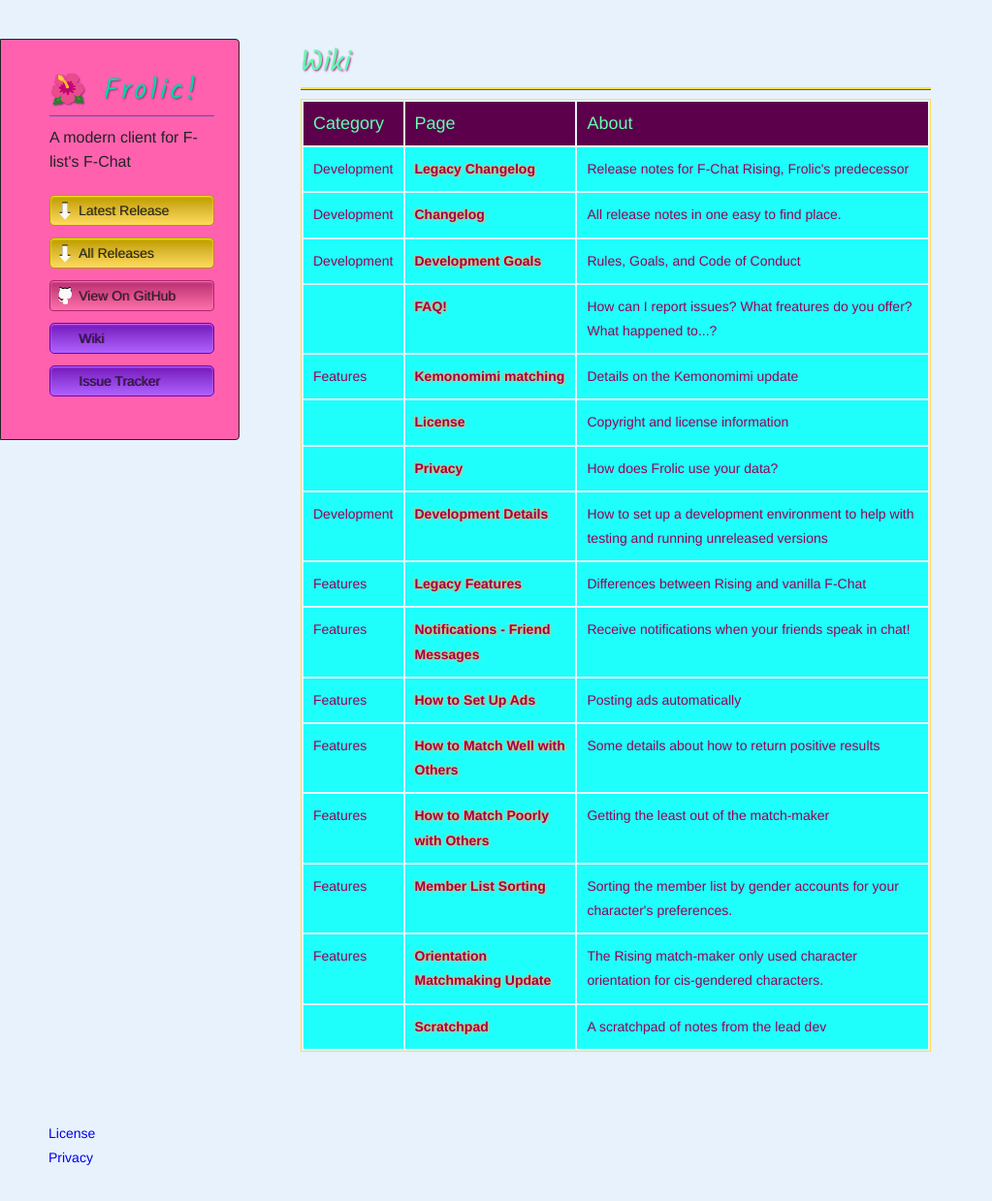
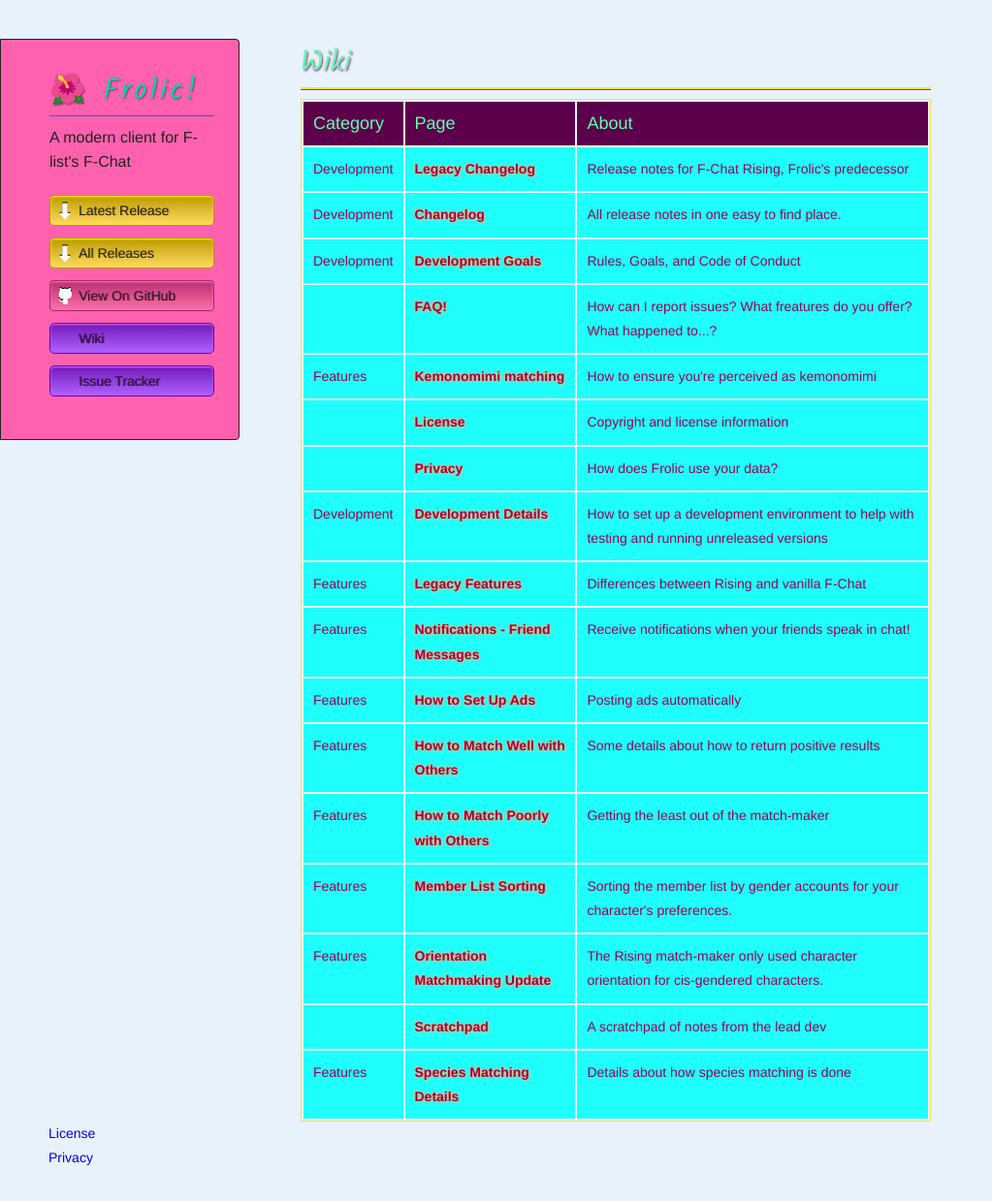
Before and after one commit to Frolic-chat/frolic-chat.github.io, a Jekyll site: the page built from wiki.md, in a window 1280 px wide and 1239 px high. Shown: the whole window at 97% size, without its empty margins (0-1023 px from the left). Built offline with Jekyll 4.4.1, drawn with Linux system fonts in a browser that asks for light colours; part of the change alters nothing that is shown.

Commit message:
In prep for incoming change

```diff
--- a/wiki/features/Kemonomimi.md
+++ b/wiki/features/Kemonomimi.md
@@ -1,7 +1,7 @@
 ---
 title: Kemonomimi matching
 layout: default
-excerpt: Details on the Kemonomimi update
+excerpt: How to ensure you're perceived as kemonomimi
 ---
 # 0.5.0 The Great Catgirl Remix
 This update adds the necessary architecture to support kemonomimi in Furry Pairing matching.
@@ -19,4 +19,4 @@ In many cases, a pairing preference simply won't show up as part of the matching
 
 *Remember:* It is not possible for an automated machine to make decisions for you, but hopefully this change will make your partner selection easier by showing you potential partners with caveats.
 
-<sub>While it would certainly be better to just have a checkbox, the chat client cannot send arbitrary data across the F-List network, therefore there'd be no way for other chatters to detect what you've set. Therefore, some manner of transferable information needs to be used. This is the best we have for now.</sub>
+<small>While it would certainly be better to just have a checkbox, the chat client cannot send arbitrary data across the F-List network, therefore there'd be no way for other chatters to detect what you've set. Therefore, some manner of transferable information needs to be used. This is the best we have for now.</small>
--- /dev/null
+++ b/wiki/features/species-matching.md
@@ -0,0 +1,84 @@
+---
+title: Species Matching Details
+layout: default
+excerpt: Details about how species matching is done
+---
+# Species Matching in Frolic
+## Abstract
+F-List allows players to assign species to their kinks list, showing a Favorite/Yes/Maybe/No preference towards a given species. However, F-List does not allow any way to match those species preferences to a player's manually-entered species phrase. This means players have to sift through other players' kinks list just to figure out if their species is acceptable to that player. A lot of frustration can arise from finding a character and deciding you're a good match, only to get to the very bottom of their kinks list only to find they've put your character's species is a firm "No".
+
+Frolic continues to use F-Chat Rising's matchmaker for species matching. The Rising matchmaker uses a list of creatures that players enter on their profile, and pairs them to a generic creature name. For example, most creatures that start with "Were" are collectively grouped under "Lycanthrope".
+
+Species are added to the list of detected species manually by Frolic developers. The full mapping of species is [quite extensive](https://github.com/Frolic-chat/Frolic/blob/master/learn/matcher-types.ts#L524).
+
+Being able to determine a common species for a variety of phrases is important to the matchmaker, as it attempts to solve the problem of matching a free-form field to a predefined list of kinks.
+
+## How It Works
+Here's how a players' species phrase is paired to a species kink:
+
+1. If you left your species phrase empty, Frolic will try to detect if you're furry-friendly.
+   If your profile has specific anti-furriness, your species will be assigned human as a guess.
+
+   <small>There are a surprising amount of players who don't fill in their species under the assumption that it's irrelevant because they're not furries. This step is an attempt to properly support these people without interfering with more firm species prediction.</small>
+
+   If your species is empty and there are no clear signs of being anti-furry, your species remains empty and won't display in the tooltip or be used for matchmaking.
+
+2. Your species is compared to two maps: The map of _likely human_ phrases, and the map of firm species phrases.
+
+   The program maintains manually compiled maps of _species_ (from the kinks list) to species _phrases_ (that players can enter on their profile). The maps are iterated through, checking if your species phrase matches any of the mapped phrases. If a match is found for your phrase, the species associated with that phrase is determined to be your species.
+
+   * Your species phrase is converted to lowercase and spaces are trimmed from the front and back.
+
+   * The mapped phrases are blocked from being part of a composite word, to avoid accidentally detecting that your phrase "catgirl" contains the mapped phrase "cat".
+
+   * Plurals are matched.
+
+     This way "a horde of cats" and "a cat" will both be detected to contain "cat". <small>Complex plurals such as _elf_ to _elves_ are not checked, on account of it being difficult. "Three elves standing on each other" isn't a very common species, anyway.</small>
+
+   * The longest possible match is used.
+
+      Your species phrase "were cat" would initially match ".*cat". However, "were cat" would _then_ be matched as "were[- ]?cat". Because "were[- ]?cat" is longer, it would take precedence to match.
+
+      <small>This could be a reason your species phrase doesn't seem to be pairing up to the species you expect. In this case, please open a [new issue](https://github.com/Frolic-chat/Frolic/issues) on our tracker so we can confront this.</small>
+
+3. If your species _fails to match anything_, it's passed on to the tooltip verbatim but won't be used for species matching.
+
+   If your log level is set to "debug" or "silly", unknown species will appear in your application log file. <small>It's not recommended to set your log level this high unless you're helping develop Frolic.</small>
+
+4. If your species matches a likely human phrase but no definitive species, you're determined to be human.
+
+   This step trips up a lot of unique species phrases and is likely where things have gone wrong if your furry character is being detected as human. You can look over the [likelyHuman phrase map](https://github.com/Frolic-chat/Frolic/blob/master/learn/matcher-types.ts#L497) to determine how you got matched, then report a bug on the [issue tracker](https://github.com/Frolic-chat/Frolic/issues) if you believe something should be adjusted.
+
+5. If your species phrase matches a mapped species, you're determined to be that species.
+
+6. Your determined species is automatically mapped to its matching kink, if there is one. That kink is looked at on other characters' profiles to check if they're compatible with your character! 🌼
+
+## Best Results
+First, use whatever species phrase you like and check your own tooltip to see which grouping you get put in. If it's wildly inaccurate, report it on the [issue tracker](https://github.com/Frolic-chat/Frolic/issues). (For example, if you're an American Bombay cat and the tooltip says you're a canine.)
+
+If you aren't put in the right kink category, confront any obvious signs - such as double-checking your spelling or using more common terminology for the species.
+
+Since the species phrase will have "word boundaries" added to it, "dogcat" may not match you as either "cat" or "dog". Consider introducing a space, comma, slash, or other non-word character if you want to match one or the other.
+
+Additionally, if you're multi-lingual, consider using an english species name if you're looking to get matched with english-speaking players.
+
+If your profile represents an abstract concept, try to use a common phrase that represents that concept. Frolic currently matches "hub", "room", and so on as hub profiles, allowing people to easily move past if they're not interested in that. "Shapeshifter", "varies", "many" are also valid species that Frolic will relay to potential partners.
+
+## Caveats
+_Any "understanding" a computer application has must be programmed into it. A computer will never "know" something unless a human being explicity programs the complicated logic into it. Keep in mind this limitation when thinking about how species matching works._
+
+* Not all _possible_ species are added. It does not make sense to add species no one plays, since they have to be manually added and every new species makes Frolic run ever-so-slightly slower. For example, it would be pointless to add every single pokémon to the list when only a handful of them are actually played.
+
+* Non-english language species are rarely added, as we do not have dedicated non-english-speaking contributors to evaluate the validity of various phrases.
+
+* Unique spelling or misspelled words will fail to get you categorized. Only the most common misspellings are accounted for in cases where they are made frequently.
+
+* Using special unicode characters to deliberately obfuscate the species (such as full-width characters or mathematics letters) will always thwart species matching, and those people don't seem that concerned with it, so we don't bother.
+
+* Human consideration must be applied, no matter how flawed. There is no good way to know the root species of any specific creature name without research and consideration.
+
+   For example, mermaids are not currently considered lamia/naga - they're considered exotic species. This is due to two factors: Lamia as a concept have an inherent association to the mythical, while mermaids continue to exist in modern day pop culture; and in practice, players who type in "mermaid" are more likely to be have a character that meets the pop culture definition. In essence... mermaid aren't lamia for no greater reason than "we thought about it for a while, and they aren't".
+
+   The same holds true for "golem" which has many definitions, the most traditional of which could classify its species as either robot, humanoid, or monster. In this case, there aren't enough golem characters on F-List to warrant this much consideration, so golems are placed under exotic species.
+
+Despite all the flaws of having to associate manual-entry species with a limited list of kinks, we lack a better method to provide this feature, so Frolic will continue to use this approach. You are invited to propose a better solution, just keep in mind the amount of effort it would take to implement, and the amount of other very cool things we would rather be working on.
```
